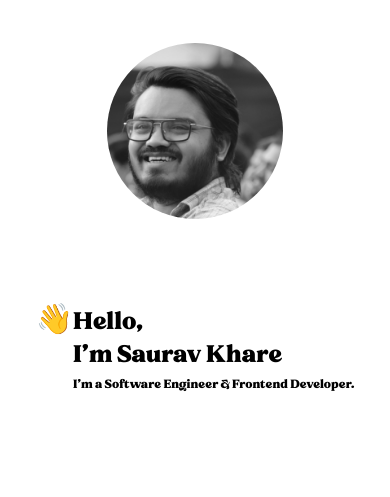
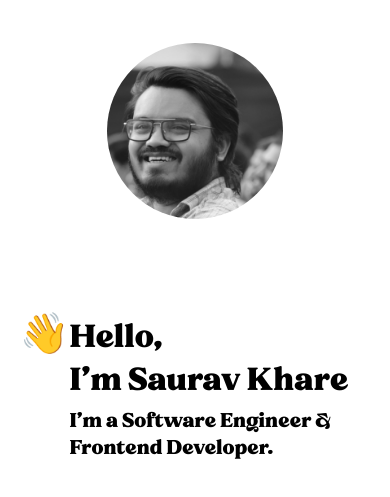
Before and after one commit to SauravKhare/sauravkhare-homepage, an Eleventy site: page src/index.html in a window 390 px wide. Shown: the part 57-554 px from the top of the page. Built offline with nearby package versions, Linux system fonts and the light colour scheme; Eleventy itself is replaced by a stand-in of ours; files that its build step writes are made by us from their sources.

Commit message:
Fixed font sizes

```diff
--- a/public/styles/style.scss
+++ b/public/styles/style.scss
@@ -119,10 +119,10 @@ p {
         flex-direction: column-reverse;
     }
     .hero-text {
-        font-size: 3rem;
+        font-size: 4rem;
     }
     .sub-text {
-        font-size: 1.5rem;
+        font-size: 2.5rem;
     }
     .part-two {
         display: grid;
--- a/src/styles/style.scss
+++ b/src/styles/style.scss
@@ -119,10 +119,10 @@ p {
         flex-direction: column-reverse;
     }
     .hero-text {
-        font-size: 3rem;
+        font-size: 4rem;
     }
     .sub-text {
-        font-size: 1.5rem;
+        font-size: 2.5rem;
     }
     .part-two {
         display: grid;
```
Also changed, not shown: public/styles/style.css, src/styles/style.css.
